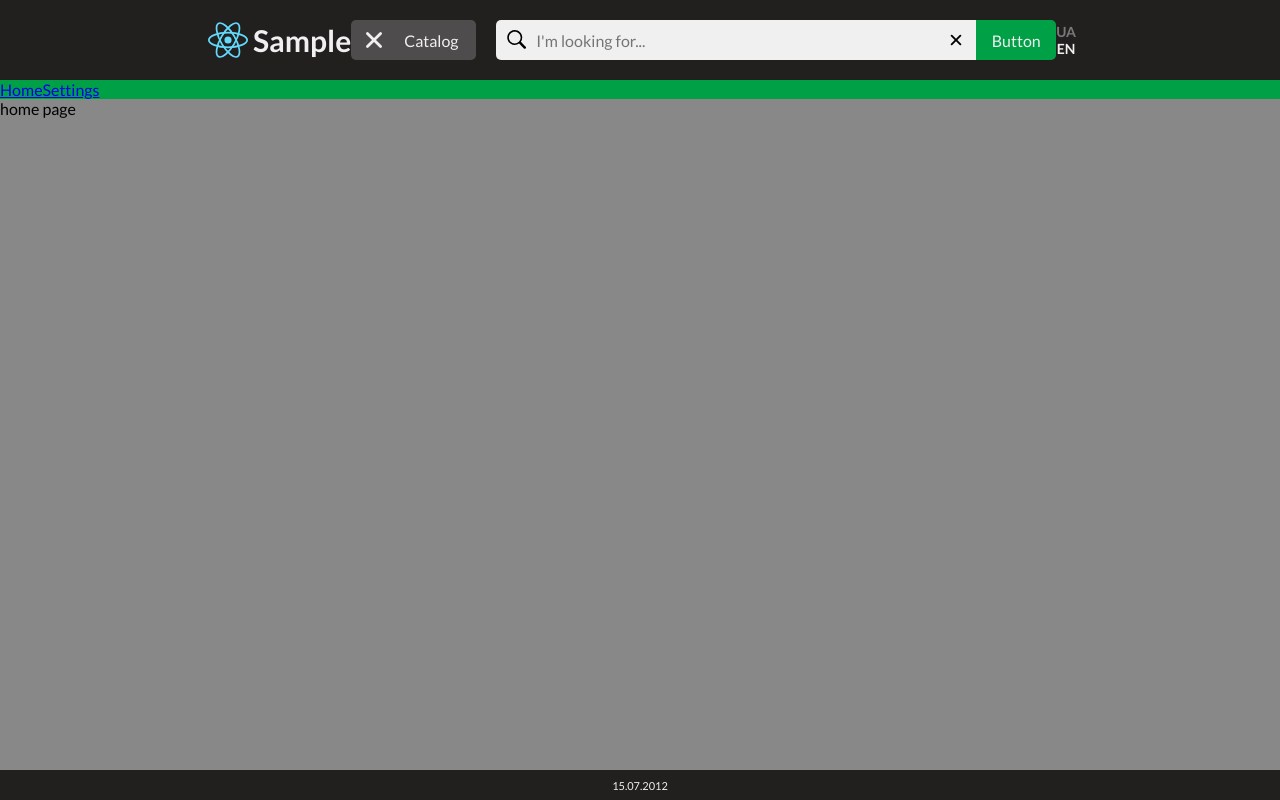
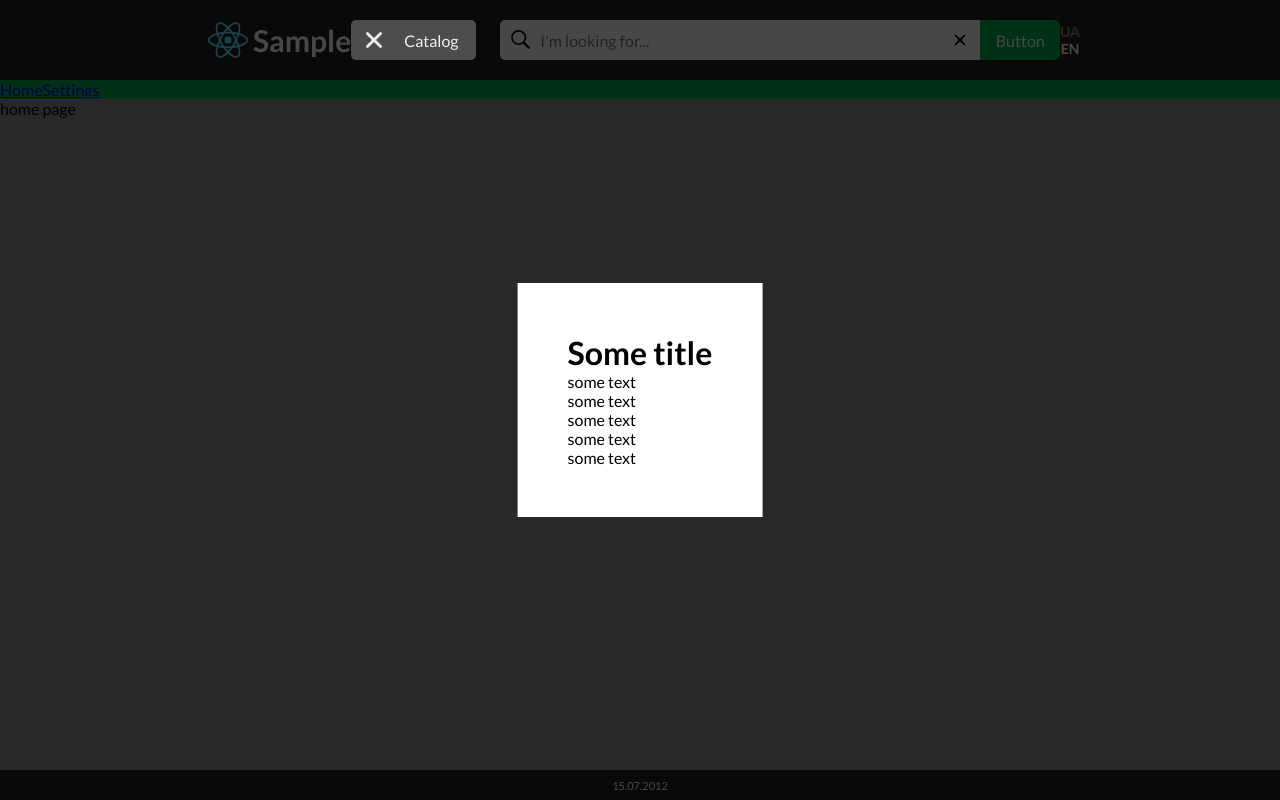
Before and after one commit to RomanVolkovv/shop, a React (Create React App) app: page / in a window 1280 px wide. Both pictures are taken after a click on the element "Catalog". Built offline with nearby package versions, Linux system fonts and the light colour scheme.

Commit message:
add  modal

```diff
--- a/src/components/Header/Header.module.scss
+++ b/src/components/Header/Header.module.scss
@@ -61,6 +61,7 @@
     user-select: none;
     transition: linear 0.2s;
     margin-right: 20px;
+    z-index: 1001;
     &:hover {
       transition: linear 0.2s;
       background: $background-ps-btn;
--- a/src/components/Header/Header.tsx
+++ b/src/components/Header/Header.tsx
@@ -1,22 +1,51 @@
-import { ChangeEvent, useRef, useState } from 'react';
+import { ChangeEvent, useEffect, useRef, useState } from 'react';
 import { AiOutlineMenu } from 'react-icons/ai';
 import { IoClose } from 'react-icons/io5';
 import { GoSearch } from 'react-icons/go';
 import { FaDropbox } from 'react-icons/fa';
 import { BsCart } from 'react-icons/bs';
 import { Button } from '../Button';
+import { Modal } from '../Modal';
 import styled from './Header.module.scss';
 import clsx from 'clsx';
 import logo from '../../assets/react.svg';
 
+const SomeData = () => {
+  return (
+    <>
+      <h1>Some title</h1>
+      <p>some text</p>
+      <p>some text</p>
+      <p>some text</p>
+      <p>some text</p>
+      <p>some text</p>
+    </>
+  );
+};
+
 const Header = () => {
-  const [togglePsBtn, setTogglePsBtn] = useState<boolean>(false);
+  const [isOpen, setIsOpen] = useState<boolean>(false);
   const [language, setLanguage] = useState<string>('en');
   const [searchField, setSearchField] = useState<string>('');
   const inputRef = useRef<HTMLInputElement>(null);
 
+  useEffect(() => {
+    if (isOpen) {
+      window.addEventListener('keydown', closeModal);
+    } else {
+      window.removeEventListener('keydown', closeModal);
+    }
+    return () => window.removeEventListener('keydown', closeModal);
+  }, [isOpen, setIsOpen]);
+
+  function closeModal() {
+    if ((window.event as KeyboardEvent)?.key === 'Escape') {
+      setIsOpen(false);
+    }
+  }
+
   function toggleBtn() {
-    setTogglePsBtn((prevState) => !prevState);
+    setIsOpen((prevState) => !prevState);
   }
 
   function toggleLanguage() {
@@ -49,10 +78,16 @@ const Header = () => {
 
       <div className={styled.search_catalog}>
         <div className={styled.ps_btn} onClick={() => toggleBtn()}>
-          {togglePsBtn && <IoClose className={styled.icon_btn} />}
-          {!togglePsBtn && <FaDropbox className={styled.icon_btn} />}
+          {isOpen && <IoClose className={styled.icon_btn} />}
+          {!isOpen && <FaDropbox className={styled.icon_btn} />}
           <p className={styled.psBtn_text}>Catalog</p>
         </div>
+
+        {/*//!================================= MODAL =========================*/}
+
+        <Modal open={isOpen}>
+          <SomeData />
+        </Modal>
 
         <div className={styled.search}>
           <GoSearch className={styled.icon_find} onClick={focus} />
--- /dev/null
+++ b/src/components/Modal/Modal.module.scss
@@ -0,0 +1,19 @@
+.modal {
+  position: fixed;
+  top: 50%;
+  left: 50%;
+  transform: translate(-50%, -50%);
+  background-color: #fff;
+  padding: 50px;
+  z-index: 1000;
+}
+
+.overlay {
+  position: fixed;
+  top: 0;
+  left: 0;
+  right: 0;
+  bottom: 0;
+  background-color: rgba(0, 0, 0, 0.7);
+  z-index: 1000;
+}
--- /dev/null
+++ b/src/components/Modal/Modal.tsx
@@ -0,0 +1,20 @@
+import { FC } from 'react';
+import styled from './Modal.module.scss';
+
+interface Props {
+  open: boolean;
+  children: any;
+}
+
+const Modal: FC<Props> = ({ open, children }) => {
+  if (!open) return null;
+
+  return (
+    <>
+      <div className={styled.overlay} />
+      <div className={styled.modal}>{children}</div>;
+    </>
+  );
+};
+
+export default Modal;
--- /dev/null
+++ b/src/components/Modal/index.ts
@@ -0,0 +1,3 @@
+import Modal from './Modal';
+
+export { Modal };
```
